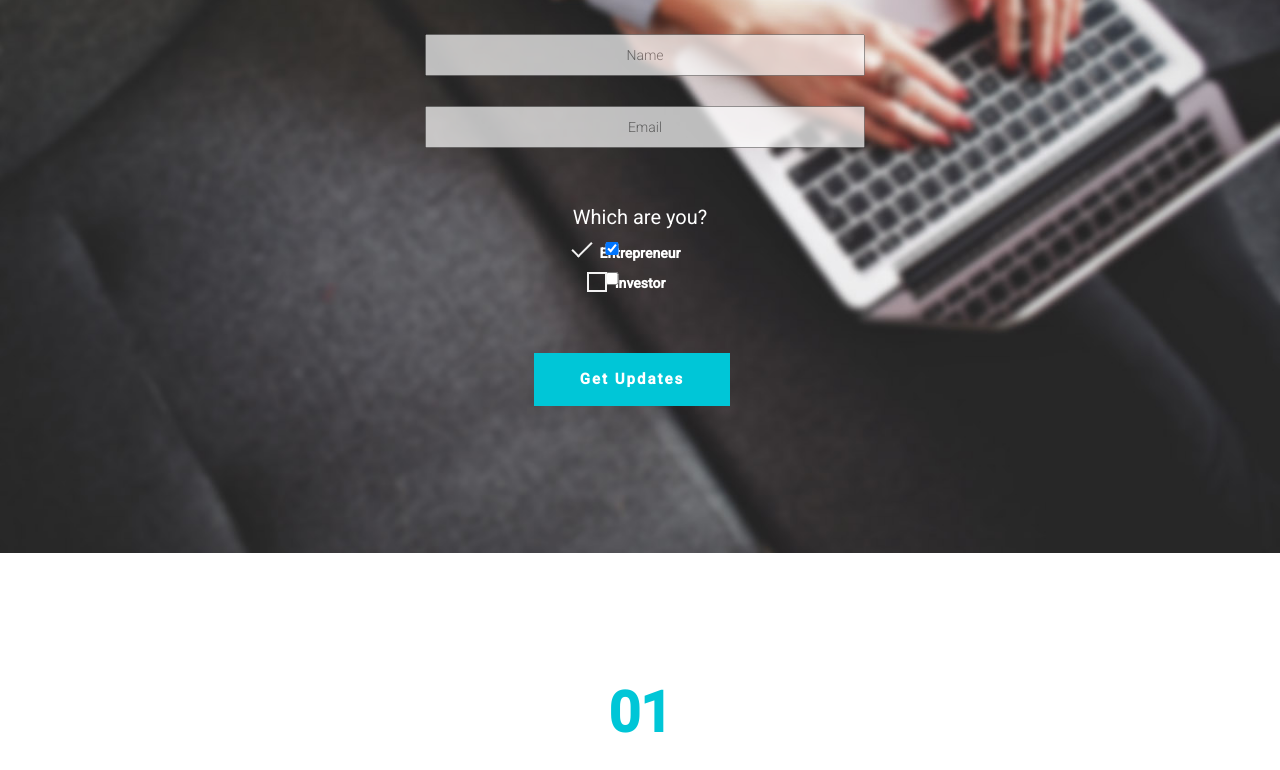
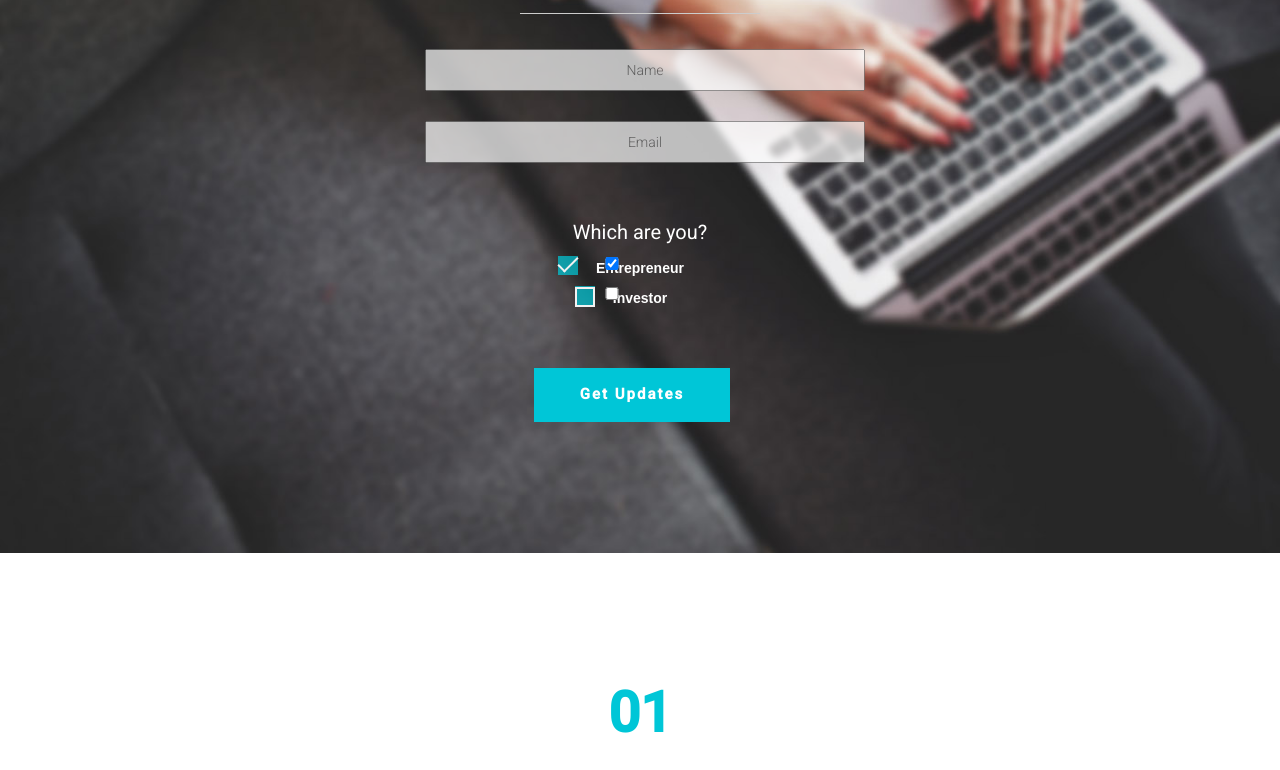
Before and after one commit to aoprojects/pitched-landing-page, a plain HTML site: page stay-in-touch.html in a window 1280 px wide. Shown: the part 247-1017 px from the top of the page. Drawn offline with Linux system fonts and the light colour scheme.

Commit message:
add transparent blue background to :after for checkboxes

```diff
--- a/css/checkbox.css
+++ b/css/checkbox.css
@@ -21,7 +21,7 @@
 .label--checkbox {
   position: relative;
   margin: .5rem;
-  /*font-family: Arial, sans-serif;*/
+  font-family: Arial, sans-serif;
   line-height: 135%;
   cursor: pointer;
 }
@@ -31,6 +31,7 @@
   top: -0.375rem;
   margin: 0 1rem 0 0;
   cursor: pointer;
+  font-size: 20px;
 }
 .checkbox:before {
   -webkit-transition: all 0.3s ease-in-out;
@@ -38,7 +39,7 @@
   transition: all 0.3s ease-in-out;
   content: "";
   position: absolute;
-  left: 0;
+  left: -10px;
   z-index: 1;
   width: 2rem;
   height: 2rem;
@@ -58,11 +59,11 @@
 .checkbox:after {
   content: "";
   position: absolute;
-  top: -0.125rem;
-  left: 0;
-  width: 1.1rem;
-  height: 1.1rem;
-  /*background: #fff;*/
+  top: -0.1rem;
+  left: -10px;
+  width: 2rem;
+  height: 1.9rem;
+  background: rgba(000,203,219,0.7);
   cursor: pointer;
 }
 /*we are not using the button round styling for anything, but it was used for a social icon in the demo*/
--- a/stay-in-touch.html
+++ b/stay-in-touch.html
@@ -84,8 +84,9 @@ http://www.tooplate.com/view/2075-digital-team
 					<form id="agile-form" action="https://alisonostendorf.agilecrm.com/formsubmit" method="GET">
 					<fieldset>
 					<!-- Form Name -->
-					<legend class="hidden agile-hide-formname">Pitched Drip List from Landing Page</legend>
+					<legend class="hidden">Pitched Drip List from Landing Page</legend>
 					<h1 class="input-form-header">&nbsp;&nbsp;&nbsp;&nbsp;&nbsp;&nbsp;&nbsp;&nbsp;&nbsp;&nbsp;&nbsp;&nbsp;Stay In Touch&nbsp;&nbsp;&nbsp;&nbsp;&nbsp;&nbsp;&nbsp;&nbsp;&nbsp;&nbsp;</h1>
+					<hr>
 					<div style="display: none; height: 0px; width: 0px;">
 						<input type="hidden" id="_agile_form_name" name="_agile_form_name" value="Pitched Drip List from Landing Page">
 						<input type="hidden" id="_agile_domain" name="_agile_domain" value="alisonostendorf">
```
